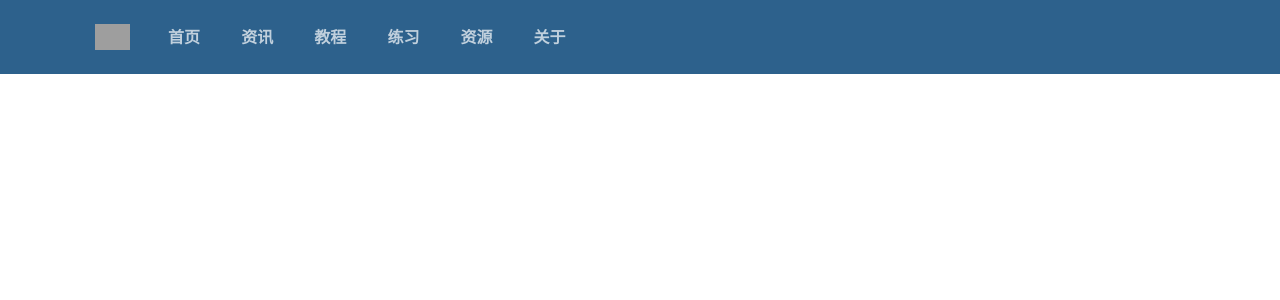
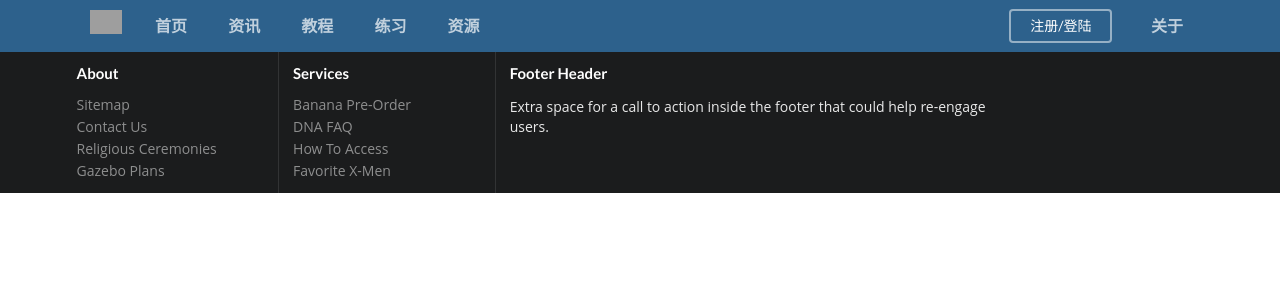
Before and after one commit to earlgrey0103/codingpy, a Flask app: template codingpy/templates/layout.html in a window 1280 px wide. Shown: the top 300 px of the page. Run offline with Flask 2, Linux system fonts and the light colour scheme; the template is opened without the code that fills it, so the values that code supplies are empty; parts of the project's set-up code (start-up, migrations or seed data) failed here and were passed over; some libraries are stand-ins or nearby versions; grey boxes are pictures that could not be loaded.

Commit message:
redesign menu

```diff
--- a/codingpy/static/style.css
+++ b/codingpy/static/style.css
@@ -15,6 +15,10 @@ body {
     font-weight: 600;
 }
 
-.logo .side img {
-    width: 35px;
+img.ui.logo {
+    width: 32px;
 }
+
+div.header.item a {
+	height: 32px;
+}
--- a/codingpy/templates/index.html
+++ b/codingpy/templates/index.html
@@ -2,10 +2,10 @@
 
 {% block main %}
 
-<div class="ui container">
+<div class="ui container vertical stripe segment">
     <div class="ui card">
     <div class="image">
-        <img src="/images/avatar2/large/kristy.png">
+        <img src="http://semantic-ui.com/images/logo.png">
     </div>
     <div class="content">
         <a class="header">Kristy</a>
--- a/codingpy/templates/layout.html
+++ b/codingpy/templates/layout.html
@@ -24,27 +24,28 @@
 {% block content %}
 
 	{% block navbar %}
-	<div id="navbar" class="ui inverted segment">
-	    <div class="ui container inverted secondary menu">
-			<div class="item">
-			    <div class="ui logo shape">
-			        <div class="sides">
-			            <div class="active ui side">
-			                <a href="http://codingpy.com" target="_blank" title="codingpy.com"><img class="ui image" src="http://semantic-ui.com/images/logo.png"></a>
+	<nav id="navbar" class="ui stripe">
+    <div class="ui container inverted top secondary menu">
+        <div class="header item">
+            <a href="http://codingpy.com" target="_blank" title="codingpy.com"><img class="ui logo" src="http://semantic-ui.com/images/logo.png"></a>
         </div>
-			        </div>
-			    </div>
-			</div>
-
         <a class="item" href="" target="_blank">首页</a>
         <a class="item" href="" target="_blank">资讯</a>
         <a class="item" href="" target="_blank">教程</a>
         <a class="item" href="" target="_blank">练习</a>
         <a class="item" href="" target="_blank">资源</a>
-	        <a class="item" href="" target="_blank">关于</a>
-
+        <div class="right menu">
+            <div class="item">
+                <div class="ui basic olive inverted button">
+                    注册/登陆
+                    {# 已登录则显示为退出 #}
                 </div>
             </div>
+            <a href="" class="item" target="_blank">关于</a>
+        </div>
+    </div>
+</nav>
+
 
 	{% endblock navbar %}
 
@@ -53,11 +54,39 @@
 
 	{% endblock main %}
 
-
+<footer>
 	{% block footer %}
+<div class="ui inverted vertical footer segment">
+    <div class="ui container">
+        <div class="ui stackable inverted divided equal height stackable grid">
+            <div class="three wide column">
+                <h4 class="ui inverted header">About</h4>
+                <div class="ui inverted link list">
+                    <a href="#" class="item">Sitemap</a>
+                    <a href="#" class="item">Contact Us</a>
+                    <a href="#" class="item">Religious Ceremonies</a>
+                    <a href="#" class="item">Gazebo Plans</a>
+                </div>
+            </div>
+            <div class="three wide column">
+                <h4 class="ui inverted header">Services</h4>
+                <div class="ui inverted link list">
+                    <a href="#" class="item">Banana Pre-Order</a>
+                    <a href="#" class="item">DNA FAQ</a>
+                    <a href="#" class="item">How To Access</a>
+                    <a href="#" class="item">Favorite X-Men</a>
+                </div>
+            </div>
+            <div class="seven wide column">
+                <h4 class="ui inverted header">Footer Header</h4>
+                <p>Extra space for a call to action inside the footer that could help re-engage users.</p>
+            </div>
+        </div>
+    </div>
+</div>
 
 	{% endblock footer %}
-
+</footer>
 
 	{% block scripts %}
 	<script type="text/javascript" src="/static/js/jquery-2.1.4.min.js"></script>
```
Lines whose indentation alone changed are shown as unchanged.
